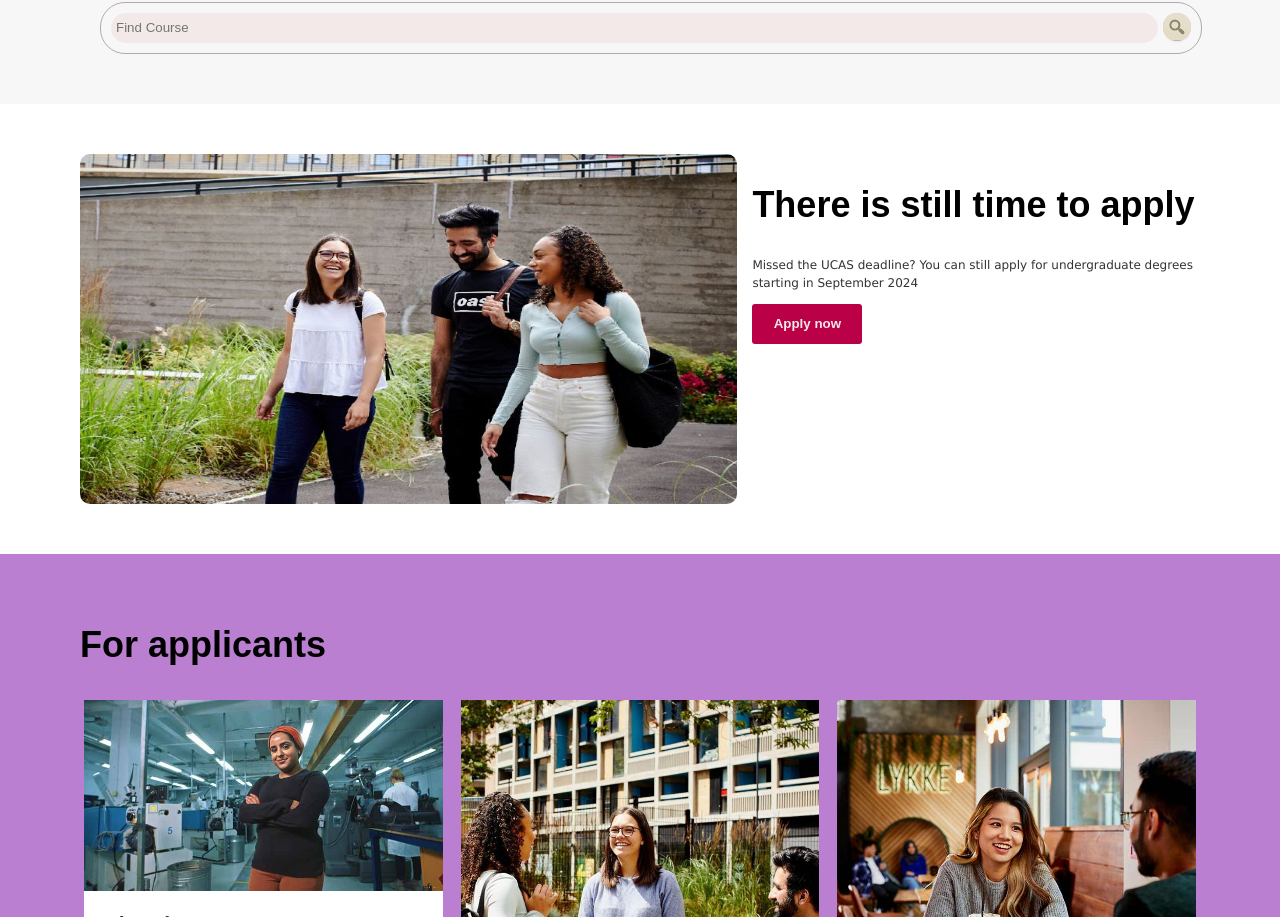
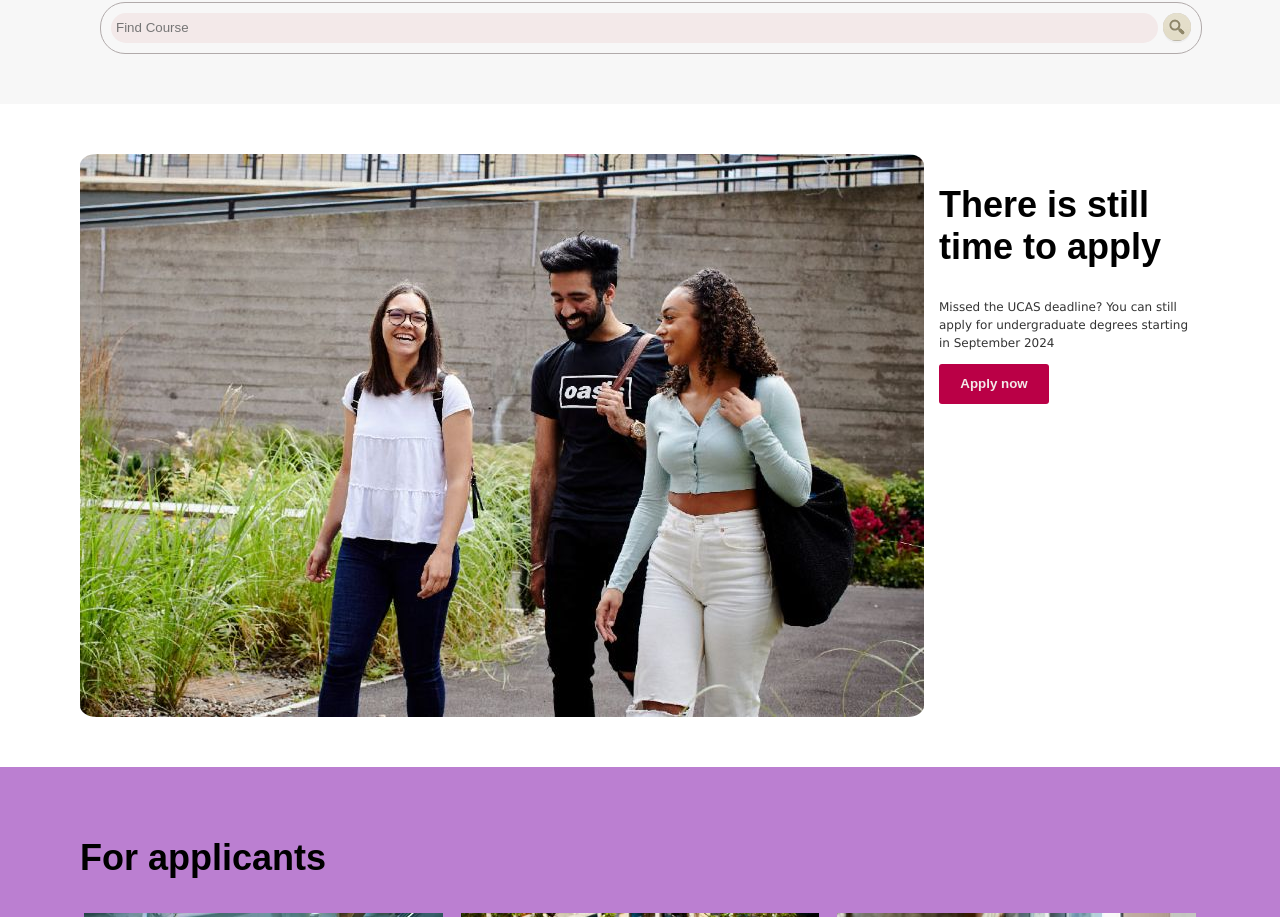
Before and after one commit to shahidafridi-321/university-home-page, a plain HTML site: page index.html in a window 1280 px wide. Shown: the part 597-1514 px from the top of the page. Drawn offline with Linux system fonts and the light colour scheme.

Commit message:
Update style.css

```diff
--- a/style.css
+++ b/style.css
@@ -227,8 +227,8 @@ a {
 
 .promo {
   width: 80%;
-  height: 350px;
-  border-radius: 10px;
+  height: auto;
+  border-radius: 2%;
 
 }
 
```
